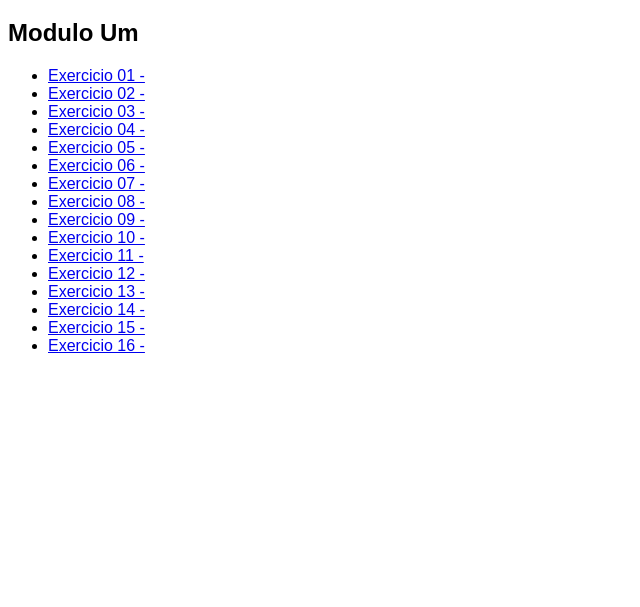
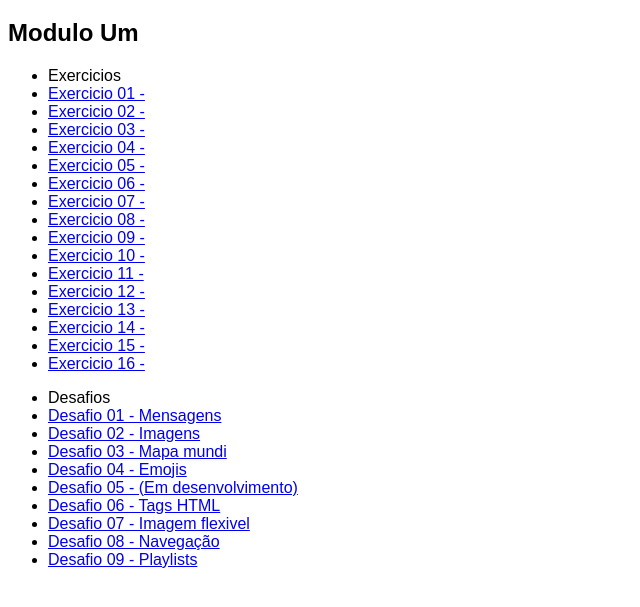
Before and after one commit to gabfreitassilva/html-css, a plain HTML site: page projeto/index.html in a window 1280 px wide. Shown: the part 61-668 px from the top of the page, without its empty margins (0-640 px from the left). Drawn offline with Linux system fonts and the light colour scheme.

Commit message:
adcionando lista de desafios

```diff
--- a/projeto/index.html
+++ b/projeto/index.html
@@ -1,5 +1,6 @@
 <!DOCTYPE html>
 <html lang="pt-br">
+
 <head>
     <meta charset="UTF-8">
     <meta http-equiv="X-UA-Compatible" content="IE=edge">
@@ -7,6 +8,7 @@
     <title>Curso HTML e CSS</title> <!-- titulo temporario -->
     <link rel="stylesheet" href="style.css">
 </head>
+
 <body>
     <header>
         <h1>Curso de HTML5 e CSS3</h1>
@@ -17,6 +19,7 @@
             <div>
                 <h2>Modulo Um</h2>
                 <ul>
+                    <li class="exercicios">Exercicios</li>
                     <li><a href="../modulo um/exercicios/ex001/index.html" target="_blank">Exercicio 01 - </a></li>
                     <li><a href="../modulo um/exercicios/ex002/index.html" target="_blank">Exercicio 02 - </a></li>
                     <li><a href="../modulo um/exercicios/ex003/index.html" target="_blank">Exercicio 03 - </a></li>
@@ -35,7 +38,22 @@
                     <li><a href="../modulo um/exercicios/ex016/index.html" target="_blank">Exercicio 16 - </a></li>
                 </ul>
             </div>
+            <div>
+                <ul>
+                    <li class="desafios">Desafios</li>
+                    <li><a href="../modulo um/desafios/de001/d001.html" target="_blank">Desafio 01 - Mensagens</a></li>
+                    <li><a href="../modulo um/desafios/de002/d002.html" target="_blank">Desafio 02 - Imagens</a></li>
+                    <li><a href="../modulo um/desafios/de003/d003.html" target="_blank">Desafio 03 - Mapa mundi</a></li>
+                    <li><a href="../modulo um/desafios/de004/d004.html" target="_blank">Desafio 04 - Emojis</a></li>
+                    <li><a href="../modulo um/desafios/de005/d005.html" target="_blank">Desafio 05 - (Em desenvolvimento)</a></li>
+                    <li><a href="../modulo um/desafios/de006/d006.html" target="_blank">Desafio 06 - Tags HTML</a></li>
+                    <li><a href="../modulo um/desafios/de007/d007.html" target="_blank">Desafio 07 - Imagem flexivel</a></li>
+                    <li><a href="../modulo um/desafios/de008/index.html" target="_blank">Desafio 08 - Navegação</a></li>
+                    <li><a href="../modulo um/desafios/de009/index.html" target="_blank">Desafio 09 - Playlists</a></li>
+                </ul>
+            </div>
         </section>
     </main>
 </body>
+
 </html>
```
